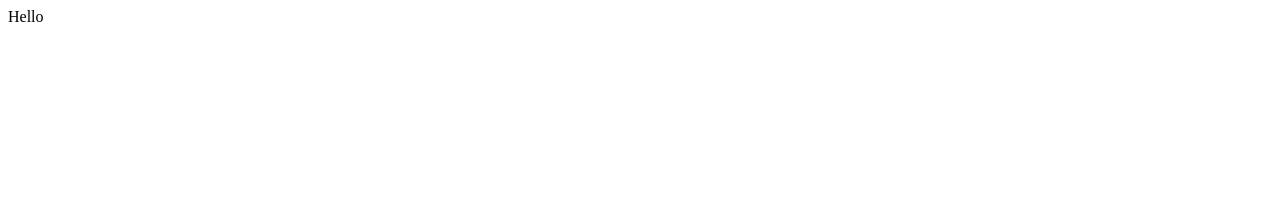
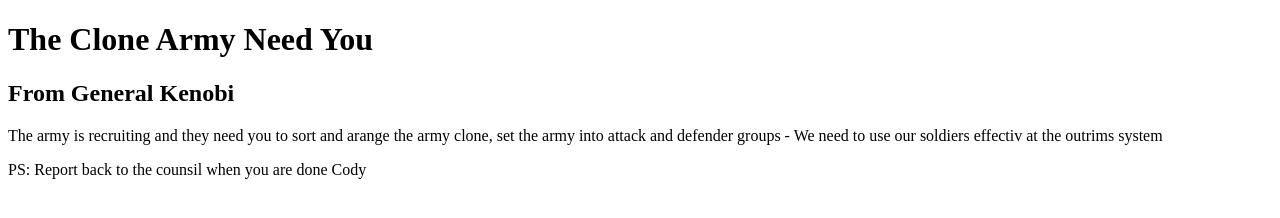
Before and after one commit to vincent-samuelsson-karlskogafhs/lexicon-arrays-uppgift, a plain HTML site: page index.html in a window 1280 px wide. Drawn offline with Linux system fonts and the light colour scheme.

Commit message:
added lenght array method

```diff
--- a/index.html
+++ b/index.html
@@ -7,8 +7,16 @@
     <link rel="stylesheet" href="style.css" />
   </head>
   <body>
-    Hello
-
+    <div class="contain">
+      <h1>The Clone Army Need You</h1>
+      <h2>From General Kenobi</h2>
+      <article>
+        The army is recruiting and they need you to sort and arange the army
+        clone, set the army into attack and defender groups - We need to use our
+        soldiers effectiv at the outrims system
+      </article>
+      <p>PS: Report back to the counsil when you are done Cody</p>
+    </div>
     <!-- Above HMTL CODE -->
     <script src="main.js"></script>
   </body>
--- a/main.js
+++ b/main.js
@@ -0,0 +1,19 @@
+// Detta är Arrys (din clon arme, som vi även kan kalla divisoner)
+const armyNumber = ["army2", "army26", "army27", "army27", "army22", "army35"];
+
+// Uppgift 1: Hämta första elementet från arrya (din clone arme (divisoner) - som du ser ovanför)
+// Array med namnet firstArmy - skriv i [för att välja arme divison] [0] betyder att du börjar med den siffran som är först i din arry A,2 A26, A27 osv (din arme) - exempler vill då åt army divison 12, så skriver du const armyNumber[2]
+const firstArmy = armyNumber[0];
+//Här kollar du så att du hämntar rätt arme (division)
+console.log(
+  "here is your army, what division do you want to command?" +
+    " i want to command",
+  firstArmy
+);
+// betydelse vad du gör - Det första elementet i arrayen(`2`) lagras i variablen "firstArmy" och loggas sedan i consolen.
+
+// Uppgift 2: Hämta sista elementet från arryen (Ta commando över sista clon armen(Army35))
+// För att göra det måste vi skapa en order (Ge commando) - Lengt betyder hur lång är din arry (- 1 betyder att du börjar från start - men hamnar i slutet av listan)
+const giveOrderToLastArmy = armyNumber[armyNumber.length - 1];
+// Här ger ger du iväg ordern och då ska det stå i console log arme35, då det är den sista armen i din lenght - lista.
+console.log("Captain REX give this orders to the,", giveOrderToLastArmy);
```
